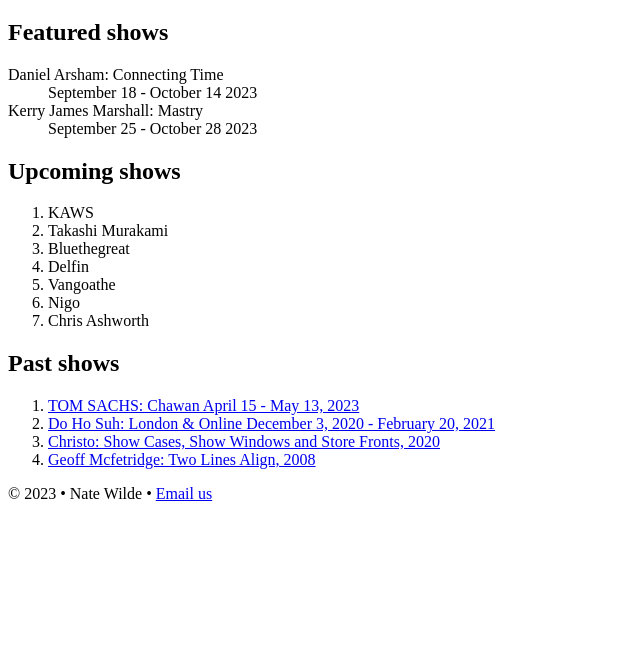
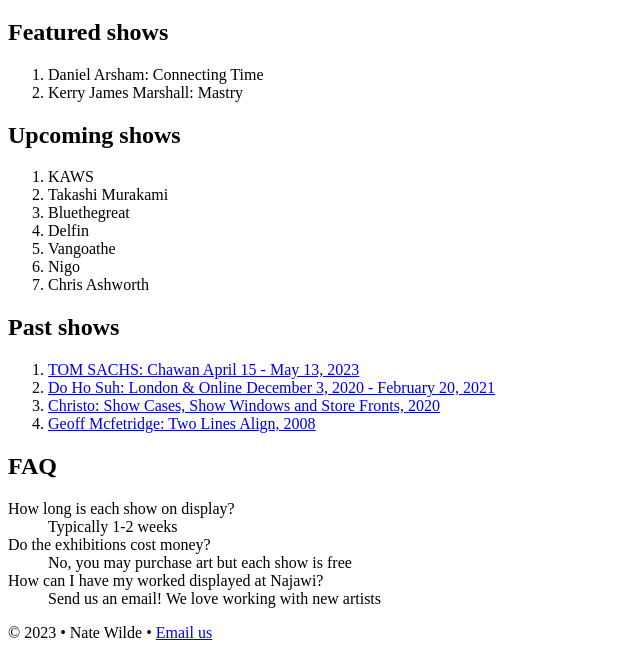
Before and after one commit to n8wilde/dwdd1600, a plain HTML site: page 03hand-coding/exhibitions.html in a window 1280 px wide. Shown: the part 211-869 px from the top of the page, without its empty margins (0-640 px from the left). Before the commit the page ends 800 px from the top, so only its background shows below. Drawn offline with Linux system fonts and the light colour scheme.

Commit message:
Upload hand coding 03

```diff
--- a/03hand-coding/exhibitions.html
+++ b/03hand-coding/exhibitions.html
@@ -26,13 +26,10 @@
         <main>
         <h1 id="sign">Exhibitions</h1>
         <h2>Featured shows</h2>
-        <dl>
-            <dt>Daniel Arsham: Connecting Time</dt>
-            <dd>September 18 - October 14 2023</dd>
-            <dt>Kerry James Marshall: Mastry</dt>
-            <dd>September 25 - October 28 2023 </dd>
-
-        </dl>
+            <ol>
+                <li>Daniel Arsham: Connecting Time</li>
+                <li>Kerry James Marshall: Mastry</li>
+            </ol>
 
             <h2>Upcoming shows</h2>
             <ol>
@@ -56,6 +53,19 @@
                 <li><a href="https://championdontstop.com/site3/shows/two%20lines/twolines.html" target="_blank" rel="noopener">Geoff Mcfetridge: Two Lines Align, 2008</a></li>
             </ol>
 
+            <h2>FAQ</h2>
+            <dl>
+                <dt>How long is each show on display?</dt>
+                <dd>Typically 1-2 weeks</dd>
+                <dt>Do the exhibitions cost money?</dt>
+                <dd>No, you may purchase art but each show is free</dd>
+                <dt>How can I have my worked displayed at Najawi?</dt>
+                <dd>Send us an email! We love working with new artists</dd>
+                <dt></dt>
+                <dd></dd>
+
+            </dl>
+
 
 
 
```
Also changed, not shown: 03hand-coding/index.html (+6 -3 lines).
